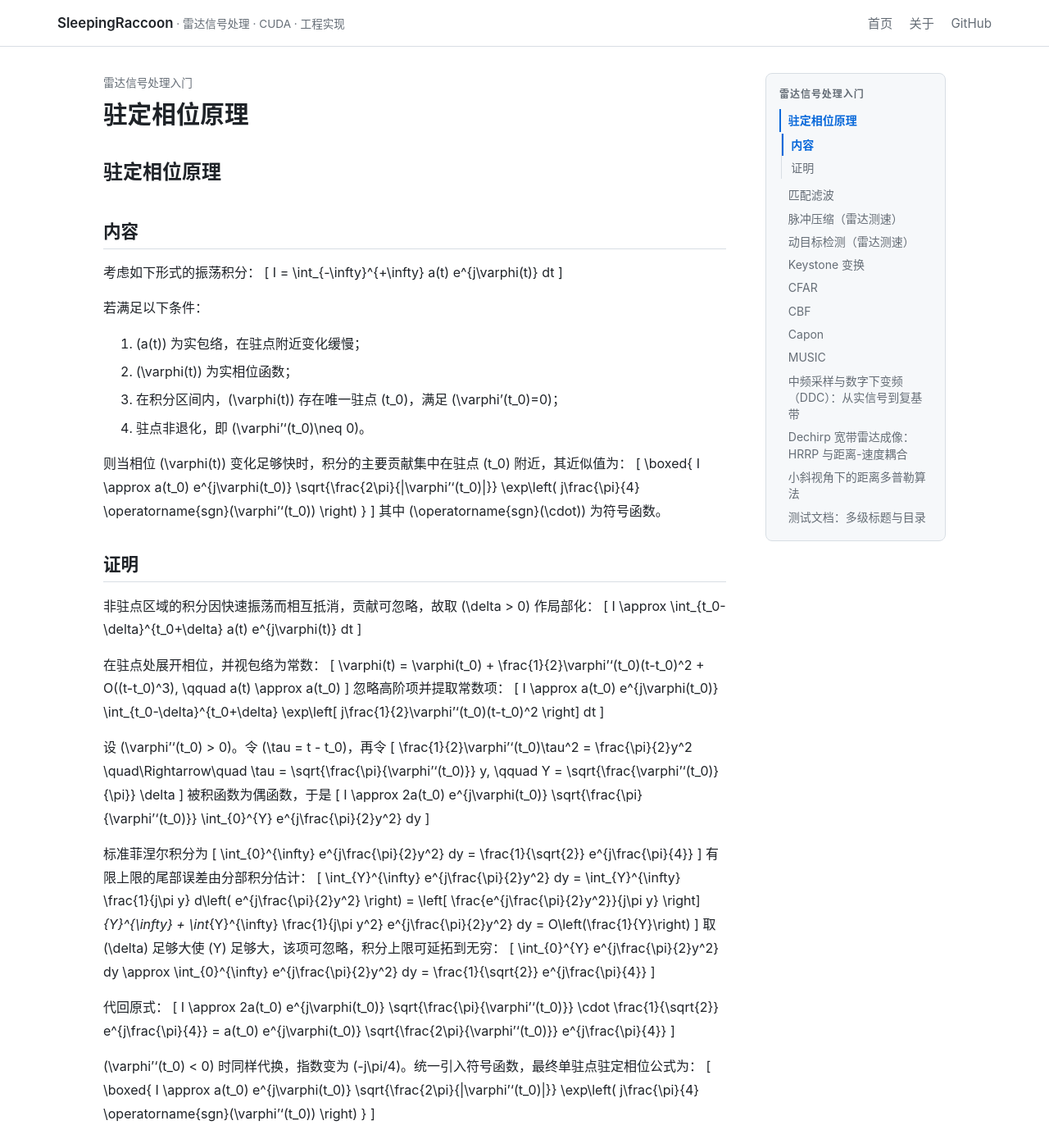
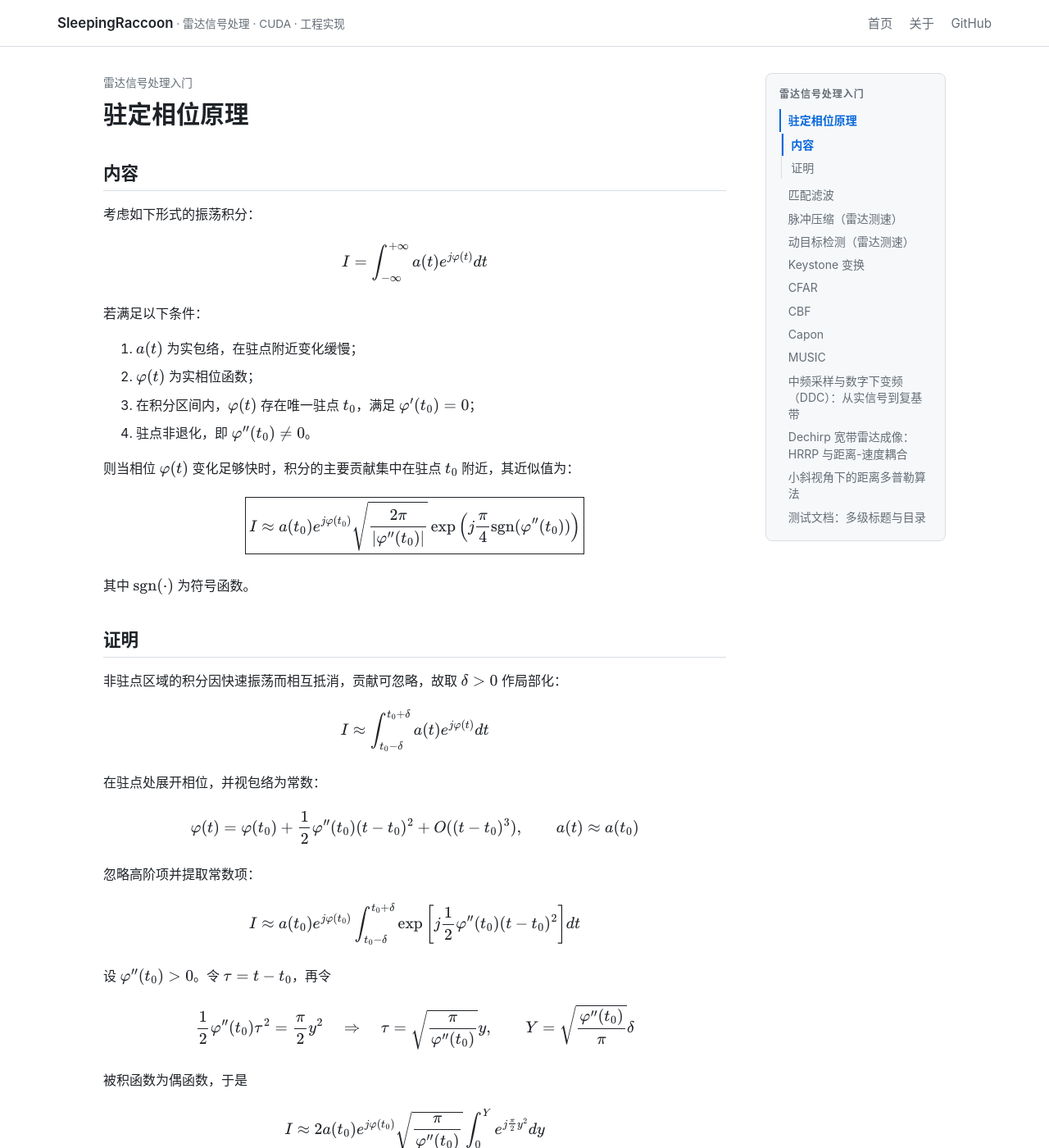
Before and after one commit to SleepingRaccoon/SleepingRaccoon.github.io, a Jekyll site: the page built from _radar/01_驻定相位原理.md, in a window 1280 px wide and 1400 px high. Shown: the whole window at 82% size. Built offline with Jekyll 4.4.1, drawn with Linux system fonts in a browser that asks for light colours; formulas are drawn with MathJax 3; some of the changed text lies outside the part shown.

Commit message:
style: 驻定相位原理按站点约定规范化
- 公式定界符 \[ \] / \( \) 改为较 kramdown 能识别的 $$...$$（否则反斜杠会被吃掉、公式失效）
- 去掉与页面标题重复的一级标题，正文小节从 ## 开始
- 数学里的竖线 |φ''| 改为 \lvert \rvert，避免被 GFM 当成表格分隔符
- 块级公式前后补空行，文件补末尾换行

```diff
--- a/_radar/01_驻定相位原理.md
+++ b/_radar/01_驻定相位原理.md
@@ -3,80 +3,95 @@ title: 驻定相位原理
 order: 1
 ---
 
-# 驻定相位原理
-
 ## 内容
 
 考虑如下形式的振荡积分：
-\[
+
+$$
 I = \int_{-\infty}^{+\infty} a(t) e^{j\varphi(t)} dt
-\]
+$$
 
 若满足以下条件：
 
-1. \(a(t)\) 为实包络，在驻点附近变化缓慢；
-2. \(\varphi(t)\) 为实相位函数；
-3. 在积分区间内，\(\varphi(t)\) 存在唯一驻点 \(t_0\)，满足 \(\varphi'(t_0)=0\)；
-4. 驻点非退化，即 \(\varphi''(t_0)\neq 0\)。
+1. $$a(t)$$ 为实包络，在驻点附近变化缓慢；
+2. $$\varphi(t)$$ 为实相位函数；
+3. 在积分区间内，$$\varphi(t)$$ 存在唯一驻点 $$t_0$$，满足 $$\varphi'(t_0)=0$$；
+4. 驻点非退化，即 $$\varphi''(t_0)\neq 0$$。
 
-则当相位 \(\varphi(t)\) 变化足够快时，积分的主要贡献集中在驻点 \(t_0\) 附近，其近似值为：
-\[
+则当相位 $$\varphi(t)$$ 变化足够快时，积分的主要贡献集中在驻点 $$t_0$$ 附近，其近似值为：
+
+$$
 \boxed{
-I \approx a(t_0) e^{j\varphi(t_0)} \sqrt{\frac{2\pi}{|\varphi''(t_0)|}} \exp\left( j\frac{\pi}{4} \operatorname{sgn}(\varphi''(t_0)) \right)
+I \approx a(t_0) e^{j\varphi(t_0)} \sqrt{\frac{2\pi}{\lvert \varphi''(t_0) \rvert}} \exp\left( j\frac{\pi}{4} \operatorname{sgn}(\varphi''(t_0)) \right)
 }
-\]
-其中 \(\operatorname{sgn}(\cdot)\) 为符号函数。
+$$
+
+其中 $$\operatorname{sgn}(\cdot)$$ 为符号函数。
 
 ## 证明
 
-非驻点区域的积分因快速振荡而相互抵消，贡献可忽略，故取 \(\delta > 0\) 作局部化：
-\[
+非驻点区域的积分因快速振荡而相互抵消，贡献可忽略，故取 $$\delta > 0$$ 作局部化：
+
+$$
 I \approx \int_{t_0-\delta}^{t_0+\delta} a(t) e^{j\varphi(t)} dt
-\]
+$$
 
 在驻点处展开相位，并视包络为常数：
-\[
+
+$$
 \varphi(t) = \varphi(t_0) + \frac{1}{2}\varphi''(t_0)(t-t_0)^2 + O((t-t_0)^3), \qquad a(t) \approx a(t_0)
-\]
+$$
+
 忽略高阶项并提取常数项：
-\[
+
+$$
 I \approx a(t_0) e^{j\varphi(t_0)} \int_{t_0-\delta}^{t_0+\delta} \exp\left[ j\frac{1}{2}\varphi''(t_0)(t-t_0)^2 \right] dt
-\]
+$$
 
-设 \(\varphi''(t_0) > 0\)。令 \(\tau = t - t_0\)，再令
-\[
+设 $$\varphi''(t_0) > 0$$。令 $$\tau = t - t_0$$，再令
+
+$$
 \frac{1}{2}\varphi''(t_0)\tau^2 = \frac{\pi}{2}y^2
 \quad\Rightarrow\quad
 \tau = \sqrt{\frac{\pi}{\varphi''(t_0)}} y,
 \qquad
 Y = \sqrt{\frac{\varphi''(t_0)}{\pi}} \delta
-\]
+$$
+
 被积函数为偶函数，于是
-\[
+
+$$
 I \approx 2a(t_0) e^{j\varphi(t_0)} \sqrt{\frac{\pi}{\varphi''(t_0)}} \int_{0}^{Y} e^{j\frac{\pi}{2}y^2} dy
-\]
+$$
 
 标准菲涅尔积分为
-\[
+
+$$
 \int_{0}^{\infty} e^{j\frac{\pi}{2}y^2} dy = \frac{1}{\sqrt{2}} e^{j\frac{\pi}{4}}
-\]
+$$
+
 有限上限的尾部误差由分部积分估计：
-\[
+
+$$
 \int_{Y}^{\infty} e^{j\frac{\pi}{2}y^2} dy = \int_{Y}^{\infty} \frac{1}{j\pi y} d\left( e^{j\frac{\pi}{2}y^2} \right) = \left[ \frac{e^{j\frac{\pi}{2}y^2}}{j\pi y} \right]_{Y}^{\infty} + \int_{Y}^{\infty} \frac{1}{j\pi y^2} e^{j\frac{\pi}{2}y^2} dy = O\left(\frac{1}{Y}\right)
-\]
-取 \(\delta\) 足够大使 \(Y\) 足够大，该项可忽略，积分上限可延拓到无穷：
-\[
+$$
+
+取 $$\delta$$ 足够大使 $$Y$$ 足够大，该项可忽略，积分上限可延拓到无穷：
+
+$$
 \int_{0}^{Y} e^{j\frac{\pi}{2}y^2} dy \approx \int_{0}^{\infty} e^{j\frac{\pi}{2}y^2} dy = \frac{1}{\sqrt{2}} e^{j\frac{\pi}{4}}
-\]
+$$
 
 代回原式：
-\[
+
+$$
 I \approx 2a(t_0) e^{j\varphi(t_0)} \sqrt{\frac{\pi}{\varphi''(t_0)}} \cdot \frac{1}{\sqrt{2}} e^{j\frac{\pi}{4}} = a(t_0) e^{j\varphi(t_0)} \sqrt{\frac{2\pi}{\varphi''(t_0)}} e^{j\frac{\pi}{4}}
-\]
+$$
 
-\(\varphi''(t_0) < 0\) 时同样代换，指数变为 \(-j\pi/4\)。统一引入符号函数，最终单驻点驻定相位公式为：
-\[
+$$\varphi''(t_0) < 0$$ 时同样代换，指数变为 $$-j\pi/4$$。统一引入符号函数，最终单驻点驻定相位公式为：
+
+$$
 \boxed{
-I \approx a(t_0) e^{j\varphi(t_0)} \sqrt{\frac{2\pi}{|\varphi''(t_0)|}} \exp\left( j\frac{\pi}{4} \operatorname{sgn}(\varphi''(t_0)) \right)
+I \approx a(t_0) e^{j\varphi(t_0)} \sqrt{\frac{2\pi}{\lvert \varphi''(t_0) \rvert}} \exp\left( j\frac{\pi}{4} \operatorname{sgn}(\varphi''(t_0)) \right)
 }
-\]
+$$
```
